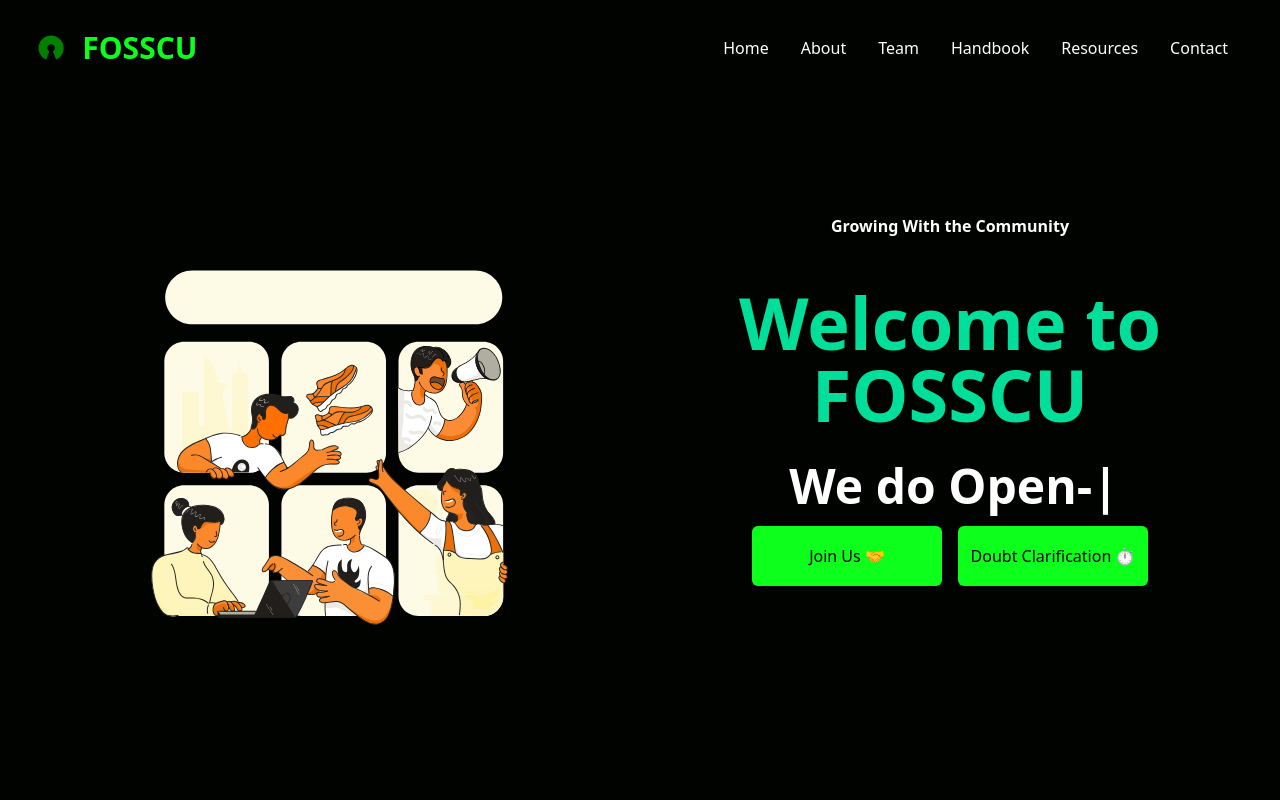
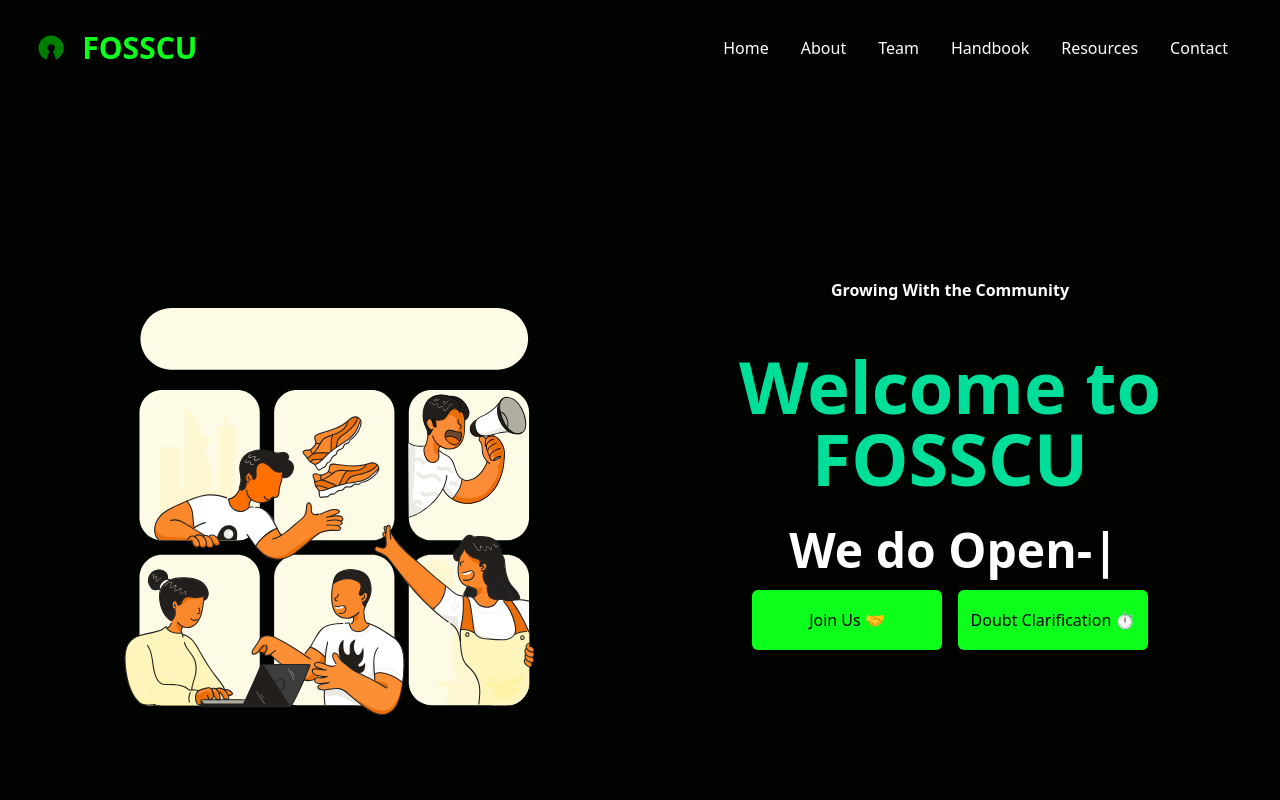
Before and after one commit to FOSS-Community/fosscu.org, a React (Vite) app: page / in a window 1280 px wide. Shown: the top 800 px of the page. Built offline with nearby package versions, Linux system fonts and the light colour scheme; the HTML template or start-up script is replaced by a standard one.

Commit message:
fixed the non - working of navbar

```diff
--- a/src/components/Hero.jsx
+++ b/src/components/Hero.jsx
@@ -28,21 +28,21 @@ function Hero() {
   };
 
   return (
-    <div className="w-full py-15">
-      <div className="max-w-[1240px] mx-auto grid md:grid-cols-2 px-15  justify-center ">
+    <div className="w-full py-16 px-5">
+      <div className="min-h-0">
+      <div className="max-w-[1240px] mx-auto grid md:grid-cols-2 ">
         {size >= 700 ? (
           <div className="flex items-center justify-center h-full">
           <Lottie
-            className="w-[500px] md:w-[10px]"
+            className="w-[500px] md:w-[10px] mx-auto my-4"
             options={defaultOptions}
-            height={400}
-            width={400}
+            height={460}
+            width={460}
           />
-        </div>
-
+          </div>
         ) : (
           <div className="flex justify-center">
-            <img className="w-[200px] md:w-[10px]   " src={logo} alt="foccu" />
+            <img className="w-[200px] md:w-[10px]  " src={logo} alt="foccu" />
           </div>
         )}
         <div className="flex flex-col justify-center">
@@ -90,6 +90,7 @@ function Hero() {
           </div>
         </div>
       </div>
+      </div>
     </div>
   );
 }
```
